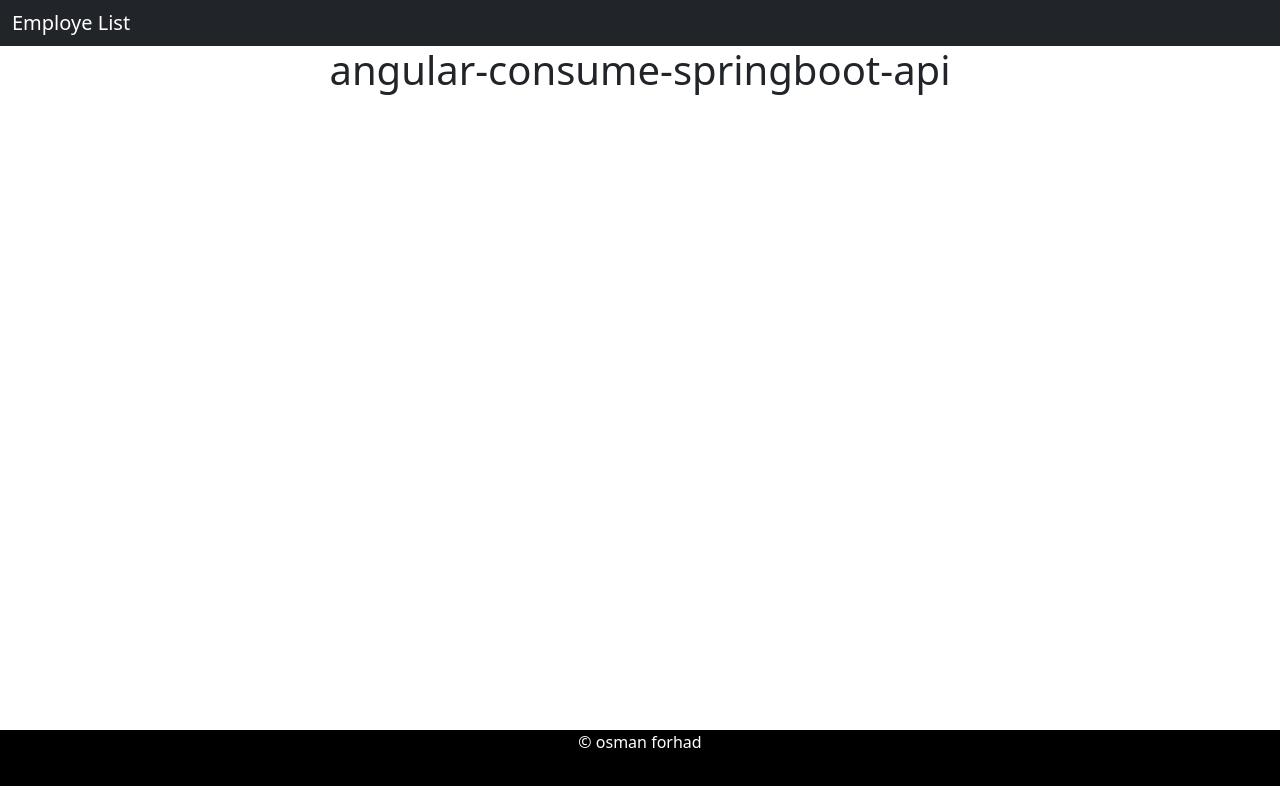
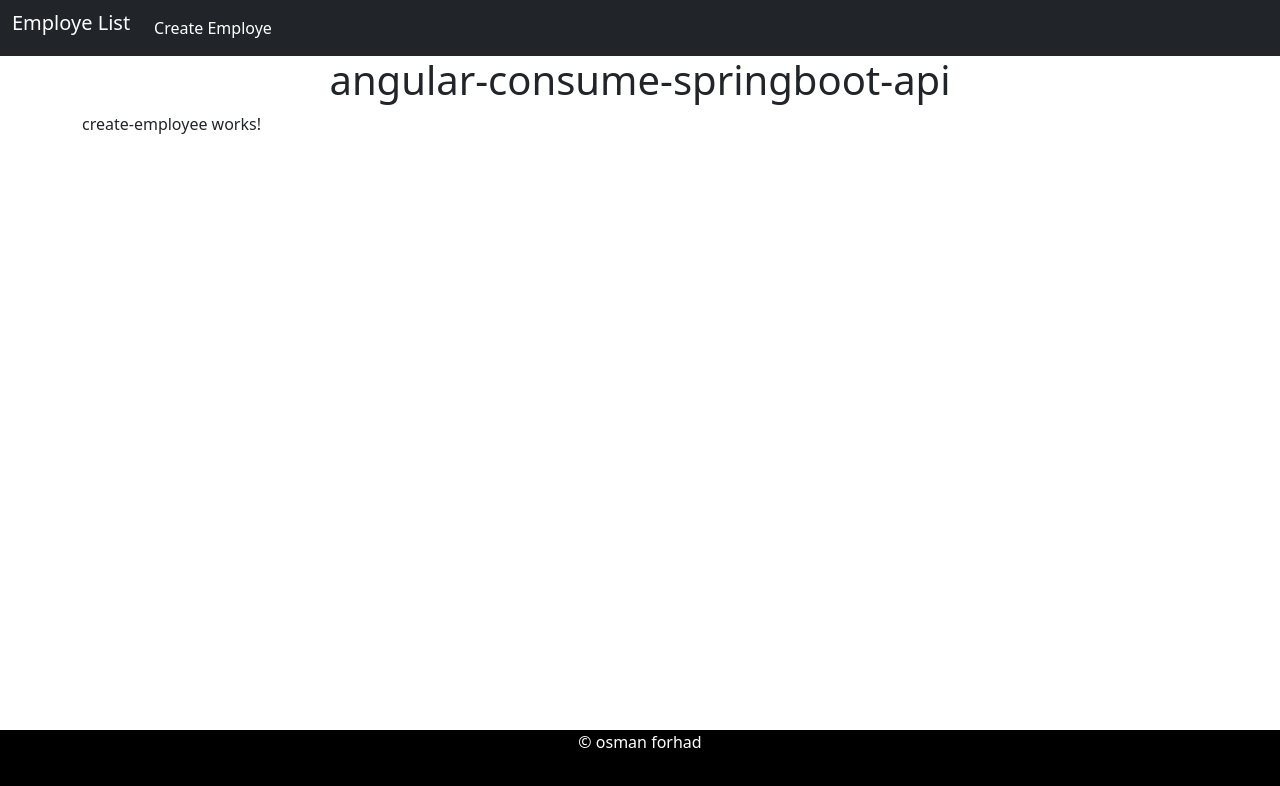
Before and after one commit to osmanforhad/angular-consume-springboot-api, an Angular app: page /add_employee in a window 1280 px wide. Before the commit this address led to /. Shown: the top 786 px of the page. Built offline with nearby package versions, Linux system fonts and the light colour scheme.

Commit message:
create add employee component and setup route for it

```diff
--- a/src/app/app-routing.module.ts
+++ b/src/app/app-routing.module.ts
@@ -1,9 +1,11 @@
 import { NgModule } from '@angular/core';
 import { RouterModule, Routes } from '@angular/router';
+import { CreateEmployeeComponent } from './create-employee/create-employee.component';
 import { EmployeelistComponent } from './employeelist/employeelist.component';
 
 const routes: Routes = [
   {path: "employees", component: EmployeelistComponent},
+  {path: "add_employee", component: CreateEmployeeComponent},
   {path: "", redirectTo: "employees", pathMatch: "full"}
 ];
 
--- a/src/app/app.component.html
+++ b/src/app/app.component.html
@@ -5,6 +5,9 @@
         <ul class="navbar-nav me-auto mb-2 mb-lg-0">
           <li class="nav-item">
             <a class="navbar-brand" routerLink="employees" routerLinkActive="active">Employe List</a>
+          </li>
+          <li class="nav-item">
+            <a class="nav-link" routerLink="add_employee" routerLinkActive="active">Create Employe</a>
           </li>
         </ul>
       </div>
--- a/src/app/app.module.ts
+++ b/src/app/app.module.ts
@@ -4,11 +4,13 @@
 import { AppRoutingModule } from './app-routing.module';
 import { AppComponent } from './app.component';
 import { EmployeelistComponent } from './employeelist/employeelist.component';
+import { CreateEmployeeComponent } from './create-employee/create-employee.component';
 
 @NgModule({
   declarations: [
     AppComponent,
-    EmployeelistComponent
+    EmployeelistComponent,
+    CreateEmployeeComponent
   ],
   imports: [
     BrowserModule,
--- /dev/null
+++ b/src/app/create-employee/create-employee.component.html
@@ -0,0 +1 @@
+<p>create-employee works!</p>
--- /dev/null
+++ b/src/app/create-employee/create-employee.component.ts
@@ -0,0 +1,15 @@
+import { Component, OnInit } from '@angular/core';
+
+@Component({
+  selector: 'app-create-employee',
+  templateUrl: './create-employee.component.html',
+  styleUrls: ['./create-employee.component.css']
+})
+export class CreateEmployeeComponent implements OnInit {
+
+  constructor() { }
+
+  ngOnInit(): void {
+  }
+
+}
```
Also changed, not shown: src/app/create-employee/create-employee.component.css (added), 1 other file (tests, documents, lock files or other folders).
